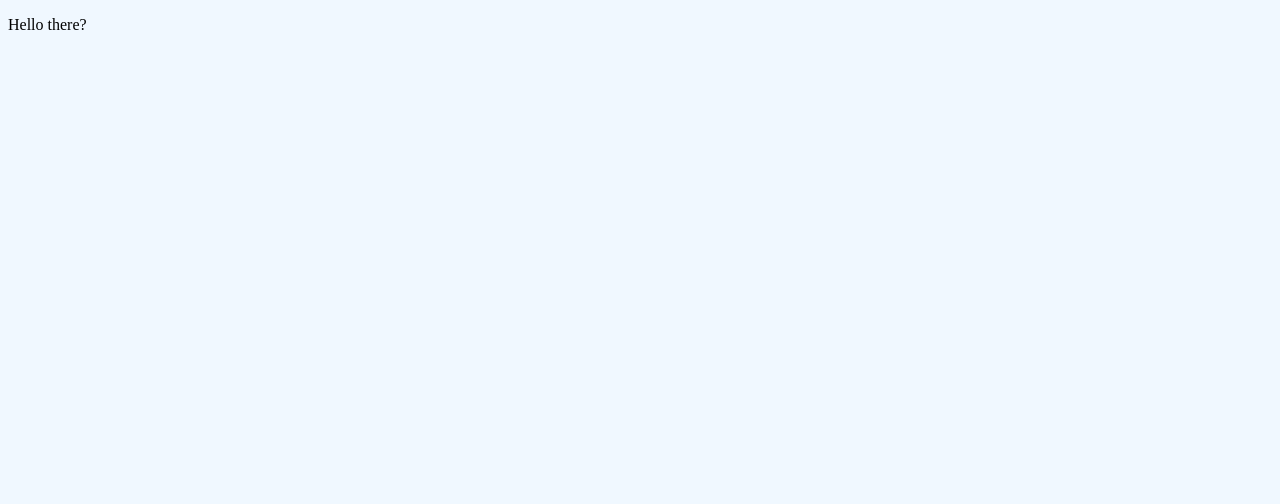
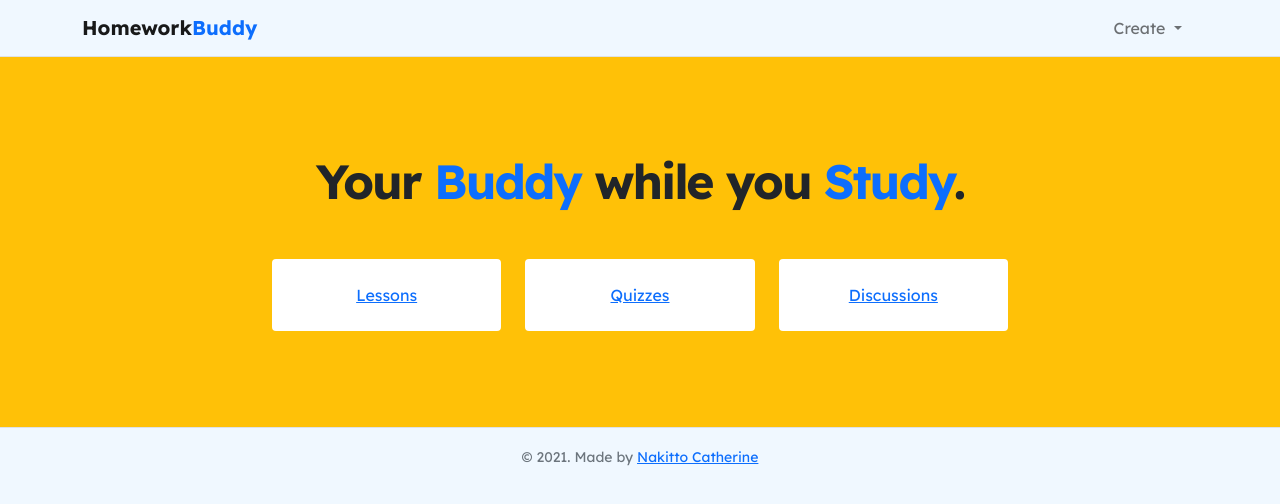
Before and after one commit to Cathella/homework_buddy, a website built with webpack: page src/index.html in a window 1280 px wide. Built offline with nearby package versions, Linux system fonts and the light colour scheme.

Commit message:
Add header, footer sections

```diff
--- a/src/index.html
+++ b/src/index.html
@@ -5,8 +5,61 @@
   <meta http-equiv="X-UA-Compatible" content="IE=edge">
   <meta name="viewport" content="width=device-width, initial-scale=1.0">
   <title>Homework buddy</title>
+  <link href="https://cdn.jsdelivr.net/npm/bootstrap@5.0.2/dist/css/bootstrap.min.css" rel="stylesheet" integrity="sha384-EVSTQN3/azprG1Anm3QDgpJLIm9Nao0Yz1ztcQTwFspd3yD65VohhpuuCOmLASjC" crossorigin="anonymous">
 </head>
 <body>
-  <p>Hello there?</p>
+  <nav class="navbar navbar-expand-lg navbar-light border-bottom">
+    <div class="container">
+      <a class="navbar-brand fw-bold" href="#">Homework<span class="text-primary">Buddy</span></a>
+      <button class="navbar-toggler" type="button" data-bs-toggle="collapse" data-bs-target="#navbarSupportedContent" aria-controls="navbarSupportedContent" aria-expanded="false" aria-label="Toggle navigation">
+        <span class="navbar-toggler-icon"></span>
+      </button>
+      <div class="collapse navbar-collapse" id="navbarSupportedContent">
+        <ul class="navbar-nav ms-auto mb-2 mb-lg-0">
+          <li class="nav-item dropdown">
+            <a class="nav-link dropdown-toggle" href="#" id="navbarDropdown" role="button" data-bs-toggle="dropdown" aria-expanded="false">
+              Create
+            </a>
+            <ul class="dropdown-menu" aria-labelledby="navbarDropdown">
+              <li><a class="dropdown-item" href="#">Lesson</a></li>
+              <li><a class="dropdown-item" href="#">Discussion</a></li>
+              <li><a class="dropdown-item" href="#">Quiz</a></li>
+              <li><hr class="dropdown-divider"></li>
+              <li><a class="dropdown-item" href="#">Login</a></li>
+            </ul>
+          </li>
+        </ul>
+      </div>
+    </div>
+  </nav>
+
+  <header class="bg-warning text-center py-5">
+    <div class="container py-5">
+      <div class="row">
+        <div class="col-lg-8 mx-auto">
+          <h1 class="mb-5 fw-bold">
+            Your <span class="text-primary">Buddy</span>
+            while you <span class="text-primary">Study</span>.
+          </h1>
+          <div class="row">
+            <div class="col-lg-4">
+              <a href="#" class="card border-0 py-4">Lessons</a>
+            </div>
+            <div class="col-lg-4">
+              <a href="#" class="card border-0 py-4">Quizzes</a>
+            </div>
+            <div class="col-lg-4">
+              <a href="#" class="card border-0 py-4">Discussions</a>
+            </div>
+          </div>
+        </div>
+      </div>
+    </div>
+  </header>
+
+  <footer class="py-3 border-top text-center">
+    <small class="text-muted">&copy; 2021. Made by <a href="https://cathella.github.io/my-portfolio/" target="_blank">Nakitto Catherine</a></small>
+  </footer>
 </body>
+<script src="https://cdn.jsdelivr.net/npm/bootstrap@5.0.2/dist/js/bootstrap.bundle.min.js" integrity="sha384-MrcW6ZMFYlzcLA8Nl+NtUVF0sA7MsXsP1UyJoMp4YLEuNSfAP+JcXn/tWtIaxVXM" crossorigin="anonymous"></script>
 </html>
--- a/src/style.css
+++ b/src/style.css
@@ -1,3 +1,19 @@
+@import url('https://fonts.googleapis.com/css2?family=Lexend+Deca:wght@400;700&display=swap');
+
 body {
   background-color: aliceblue;
 }
+
+* {
+  font-family: 'Lexend Deca', sans-serif;
+}
+
+.nav-link {
+  padding-right: 1rem !important;
+  padding-left: 1rem !important;
+}
+
+h1 {
+  font-size: 3em;
+  letter-spacing: -2px;
+}
```
